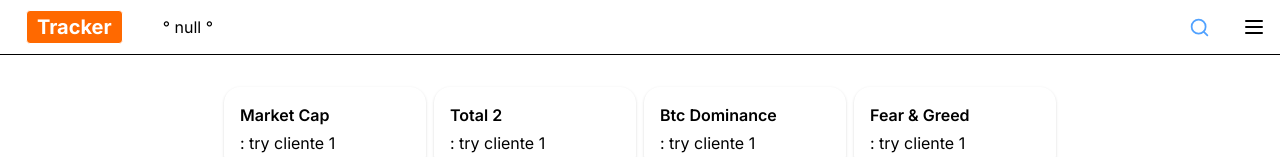
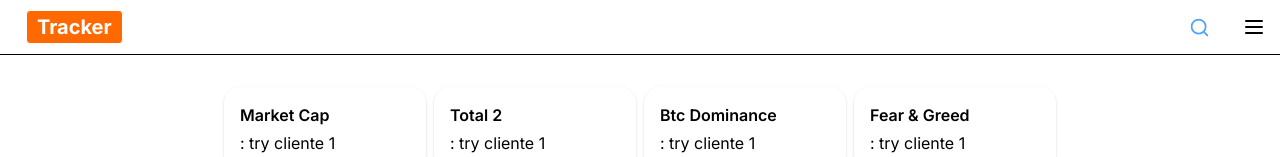
Before and after one commit to Gonzalez-Nahuel/crypto-tracker, a Next.js app: page / in a window 1280 px wide. Shown: the top 157 px of the page. Built offline with nearby package versions, Linux system fonts and the light colour scheme; no server answers.

Commit message:
fix: prevent null user value from rendering in header when unauthenticated

```diff
--- a/src/components/auth/auth-form.tsx
+++ b/src/components/auth/auth-form.tsx
@@ -26,7 +26,7 @@ export const AuthForm = ({
   const [authMessage, setAuthMessage] = useState<string | null>(null);
   const dispatch = useAppDispatch();
 
-  const handlerAuth = async (e: React.FormEvent<HTMLFormElement>) => {
+  const handlerAuth = async (e: React.SyntheticEvent<HTMLFormElement>) => {
     e.preventDefault();
 
     const url = modeActive === "login" ? "/api/auth/login" : "/api/auth/signup";
@@ -60,7 +60,7 @@ export const AuthForm = ({
           <form
             onSubmit={handlerAuth}
             action=""
-            className="flex flex-col justify-between w-md  bg-card rounded-2xl h-[600px] p-6 no-scrollbar"
+            className="flex flex-col justify-between w-md  bg-card rounded-2xl h-150 p-6 no-scrollbar"
           >
             <ul className="flex justify-center gap-4 text-2xl font-bold">
               <li
@@ -113,6 +113,7 @@ export const AuthForm = ({
               <input
                 id="email"
                 name="email"
+                spellCheck={false}
                 type="email"
                 placeholder="Enter your address..."
                 className="bg-surface p-4 rounded-md border border-thin text-sm focus:outline-blue-400 focus:outline-2"
--- a/src/components/navbar/navbar.tsx
+++ b/src/components/navbar/navbar.tsx
@@ -44,7 +44,7 @@ export const NavBar = () => {
         >
           Tracker
         </h1>
-        <span>{`° ${user} °`}</span>
+        <span>{user ? `° ${user} °` : ""}</span>
       </div>
       <div className="flex justify-between gap-7 items-center">
         <button className="text-blue-400 hover:text-inherit cursor-pointer">
```
